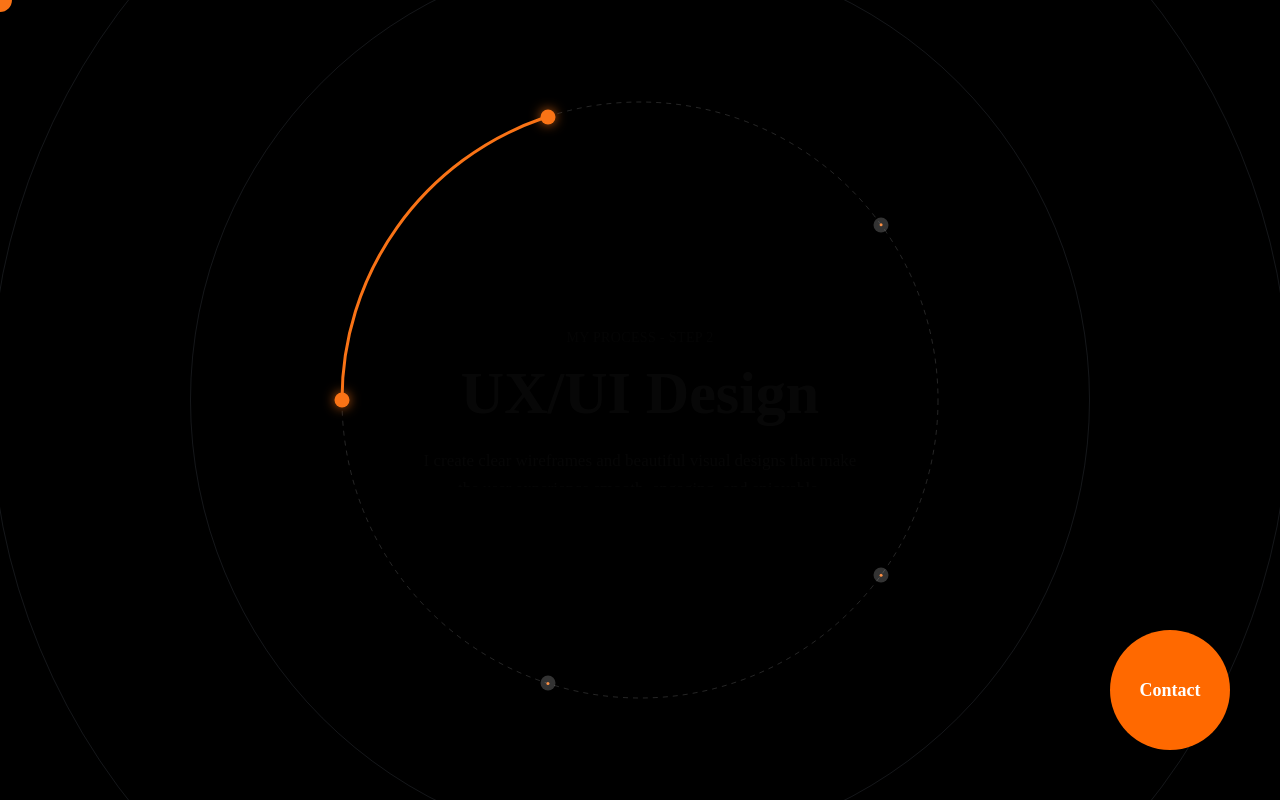
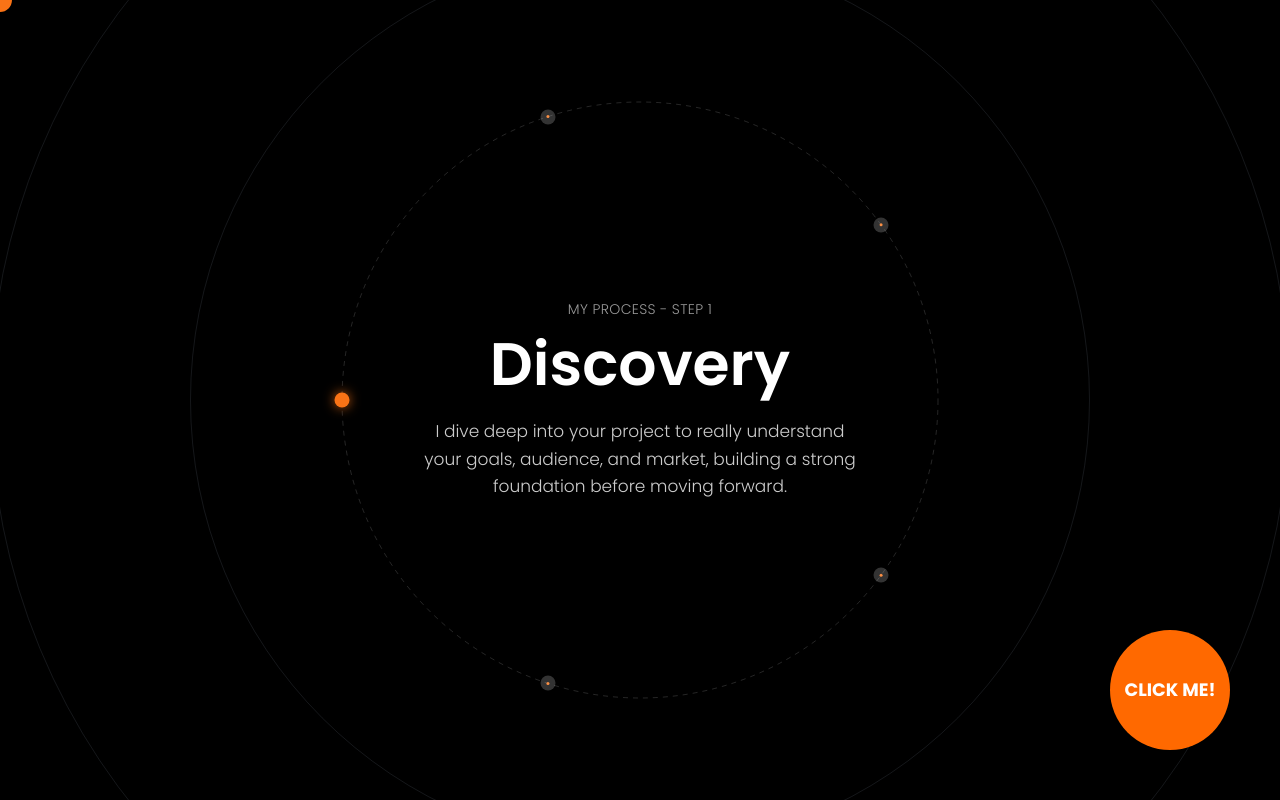
Before and after one commit to caiolucasbittencourt/portfolio2, a Next.js app: page / in a window 1280 px wide. Shown: the top 800 px of the page. Built offline with nearby package versions, Linux system fonts and the light colour scheme.

Commit message:
feat(ui): refine component animations and content

```diff
--- a/app/globals.css
+++ b/app/globals.css
@@ -1,7 +1,10 @@
+@import url('https://fonts.googleapis.com/css2?family=Poppins:wght@300;400;600;700&display=swap');
+
 @import "tailwindcss";
 
 body {
   cursor: none;
+  font-family: 'Poppins', sans-serif;
 }
 
 a,
--- a/components/ContactButton.tsx
+++ b/components/ContactButton.tsx
@@ -14,7 +14,7 @@ export default function ContactButton({ onClick }: { onClick: () => void }) {
       exit={{ scale: 0, opacity: 0 }}
       transition={{ duration: 0.3, type: "spring", stiffness: 300, damping: 20 }}
     >
-      Contact
+      CLICK ME!
     </motion.div>
   );
 }
--- a/components/ContactOverlay.tsx
+++ b/components/ContactOverlay.tsx
@@ -1,6 +1,7 @@
 "use client";
 
 import { motion, Variants } from "framer-motion";
+import { useState, useEffect } from "react";
 
 const overlayVariants: Variants = {
   hidden: {
@@ -18,54 +19,107 @@ const contentVariants: Variants = {
   visible: {
     opacity: 1,
     transition: {
-      delayChildren: 0.5,
-      staggerChildren: 0.3,
+      delayChildren: 1.2,
     },
   },
 };
 
-const itemVariants: Variants = {
-  hidden: { opacity: 0, y: 15, scale: 0.98 },
+const paragraphVariants: Variants = {
+  hidden: {
+    opacity: 0,
+  },
   visible: {
     opacity: 1,
-    y: 0,
-    scale: 1,
-    transition: { duration: 0.8, ease: [0.86, 0, 0.07, 1] as const },
+    transition: {
+      duration: 2.5,
+      ease: "easeOut",
+    },
   },
 };
 
 export default function ContactOverlay({ onClose }: { onClose: () => void }) {
+  const originalTitle = "Hello, I'm Caio.";
+
+  const [typedTitle, setTypedTitle] = useState("");
+  const [blinkingEmoticon, setBlinkingEmoticon] = useState(";) ");
+  const [isTypingComplete, setIsTypingComplete] = useState(false);
+
+  useEffect(() => {
+    if (typedTitle.length < originalTitle.length) {
+      const timeout = setTimeout(() => {
+        setTypedTitle(originalTitle.slice(0, typedTitle.length + 1));
+      }, 120);
+      return () => clearTimeout(timeout);
+    } else {
+      setIsTypingComplete(true);
+    }
+  }, [typedTitle]);
+
+  useEffect(() => {
+    if (isTypingComplete) {
+      const interval = setInterval(() => {
+        setBlinkingEmoticon((prev) => (prev === ";) " ? ":) " : ";) "));
+      }, 800);
+      return () => clearInterval(interval);
+    }
+  }, [isTypingComplete]);
+
+  const linkStyles =
+    "font-semibold relative inline-block text-black transition-colors duration-900 hover:text-black " +
+    "after:content-[''] after:absolute after:bottom-[-2px] after:left-0 after:h-[1px] after:w-full " +
+    "after:bg-black after:origin-left after:scale-x-0 hover:after:scale-x-100 " +
+    "after:transition-transform after:duration-900 after:ease-out " +
+    "!cursor-none";
+
   return (
     <motion.div
       onClick={onClose}
-      className="fixed inset-0 bg-orange-500 z-40 flex justify-center items-center flex-col p-8 overflow-y-auto cursor-pointer"
-      variants={overlayVariants} // Agora está corretamente tipado
+      className="fixed inset-0 bg-orange-500 z-40 flex justify-center items-center flex-col p-8 overflow-y-auto"
+      variants={overlayVariants}
       initial="hidden"
       animate="visible"
       exit="hidden"
     >
       <motion.div
         onClick={(e) => e.stopPropagation()}
-        className="text-center text-white max-w-4xl cursor-default"
+        className="text-left text-black max-w-4xl w-full cursor-none"
         variants={contentVariants}
         initial="hidden"
         animate="visible"
         exit="hidden"
       >
-        <motion.h1 variants={itemVariants} className="text-5xl md:text-7xl font-bold mb-4">
-          Vamos Conversar.
-        </motion.h1>
-        <motion.p variants={itemVariants} className="text-lg md:text-2xl mb-4 font-light">
-          Estou sempre aberto a novos desafios e colaborações. Se você tem um projeto em mente, uma ideia para discutir ou apenas quer dizer olá, sinta-se à vontade para me contatar.
+        <h1 className="text-5xl md:text-7xl font-bold mb-4">
+          <span>{typedTitle}</span>
+          {!isTypingComplete && <span className="animate-ping">|</span>}
+          {isTypingComplete && <span> {blinkingEmoticon}</span>}
+        </h1>
+
+        <motion.p
+          initial="hidden"
+          animate={isTypingComplete ? "visible" : "hidden"}
+          variants={paragraphVariants}
+          className="text-lg md:text-2xl font-light"
+        >
+          I'm a front-end developer and UX/UI designer specializing in building dynamic and beautiful web applications. My toolkit is centered around{" "}
+          <strong className="font-semibold text-black/90">React</strong> and its powerful framework,{" "}
+          <strong className="font-semibold text-black/90">Next.js</strong>. I write robust, scalable code with{" "}
+          <strong className="font-semibold text-black/90">TypeScript</strong> and design pixel-perfect, responsive layouts using{" "}
+          <strong className="font-semibold text-black/90">Tailwind CSS</strong>. While my focus is on the front-end, I'm also comfortable using{" "}
+          <strong className="font-semibold text-black/90">Node.js</strong> for server-side logic. You can see my work on{" "}
+          <a href="https://github.com/caiolucasbittencourt" target="_blank" rel="noopener noreferrer" className={linkStyles}>
+            GitHub
+          </a>
+          , connect with me on{" "}
+          <a href="https://www.linkedin.com/in/caiolucasbittencourt/" target="_blank" rel="noopener noreferrer" className={linkStyles}>
+            LinkedIn
+          </a>
+          , or reach out directly via{" "}
+          <a href="mailto:caiolucasbittencourt@hotmail.com" className={linkStyles}>
+            e-mail
+          </a>
+          .
         </motion.p>
-        <motion.p variants={itemVariants} className="text-lg md:text-2xl mb-8 font-light">
-          Acredito que uma boa comunicação é a chave para o sucesso. Vamos criar algo incrível juntos.
-        </motion.p>
-        <motion.div variants={itemVariants} className="text-xl md:text-3xl font-semibold">
-          <a href="mailto:caio.bittencourt.dev@gmail.com" className="hover:underline">
-            caio.bittencourt.dev@gmail.com
-          </a>
-        </motion.div>
+
       </motion.div>
     </motion.div>
   );
--- a/components/ProcessCircle.tsx
+++ b/components/ProcessCircle.tsx
@@ -7,14 +7,44 @@ const CENTER = 300;
 const RADIUS = 298;
 
 const stepsData = [
-    { angle: -90, title: "Discovery", description: "I dive deep into your project to really understand your goals, audience, and market, building a strong foundation before moving forward." },
-    { angle: -18, title: "UX/UI Design", description: "I create clear wireframes and beautiful visual designs that make the user experience smooth, engaging, and enjoyable." },
-    { angle: 54, title: "Development", description: "I bring the designs to life with clean, efficient code, making sure everything runs fast and looks great on any device." },
-    { angle: 126, title: "Testing & QA", description: "I carefully test everything on multiple devices to make sure it all works perfectly and runs without bugs." },
-    { angle: 198, title: "Deployment", description: "I take care of the launch process and provide ongoing support to keep things running smoothly over time." },
+  {
+    angle: -90,
+    title: "Discovery",
+    description:
+      "I dive deep into your project to really understand your goals, audience, and market, building a strong foundation before moving forward.",
+  },
+  {
+    angle: -18,
+    title: "UX/UI Design",
+    description:
+      "I create clear wireframes and beautiful visual designs that make the user experience smooth, engaging, and enjoyable.",
+  },
+  {
+    angle: 54,
+    title: "Development",
+    description:
+      "I bring the designs to life with clean, efficient code, making sure everything runs fast and looks great on any device.",
+  },
+  {
+    angle: 126,
+    title: "Testing & QA",
+    description:
+      "I carefully test everything on multiple devices to make sure it all works perfectly and runs without bugs.",
+  },
+  {
+    angle: 198,
+    title: "Deployment",
+    description:
+      "I take care of the launch process and provide ongoing support to keep things running smoothly over time.",
+  },
 ];
 
-function polarToCartesian(centerX: number, centerY: number, radius: number, angleInDegrees: number) {
+function polarToCartesian(
+  centerX: number,
+  centerY: number,
+  radius: number,
+  angleInDegrees: number
+) {
   const angleInRadians = ((angleInDegrees - 90) * Math.PI) / 180.0;
   return {
     x: centerX + radius * Math.cos(angleInRadians),
@@ -22,7 +52,13 @@ function polarToCartesian(centerX: number, centerY: number, radius: number, angl
   };
 }
 
-function describeArc(x: number, y: number, radius: number, startAngle: number, endAngle: number) {
+function describeArc(
+  x: number,
+  y: number,
+  radius: number,
+  startAngle: number,
+  endAngle: number
+) {
   if (endAngle < startAngle) {
     endAngle += 360;
   }
@@ -47,7 +83,7 @@ export default function ProcessCircle() {
           return prev + 1;
         }
       });
-    }, 2000);
+    }, 4500);
     return () => clearInterval(interval);
   }, []);
 
@@ -57,22 +93,42 @@ export default function ProcessCircle() {
 
   return (
     <div className="relative w-[90vw] h-[90vw] md:w-[600px] md:h-[600px] flex justify-center items-center">
-      <svg className="absolute" width="100%" height="100%" viewBox="0 0 600 600" style={{ overflow: 'visible' }}>
+      <svg
+        className="absolute"
+        width="100%"
+        height="100%"
+        viewBox="0 0 600 600"
+        style={{ overflow: "visible" }}
+      >
         <circle
-          strokeWidth="1" stroke="rgba(255,255,255,0.15)" strokeDasharray="5 5" fill="transparent"
-          r={RADIUS} cx={CENTER} cy={CENTER}
+          strokeWidth="1"
+          stroke="rgba(255,255,255,0.15)"
+          strokeDasharray="5 5"
+          fill="transparent"
+          r={RADIUS}
+          cx={CENTER}
+          cy={CENTER}
         />
         {stepsData.map((_, index) => {
           const startAngle = stepsData[index].angle;
-          const endAngle = stepsData[index + 1] ? stepsData[index + 1].angle : stepsData[0].angle;
+          const endAngle = stepsData[index + 1]
+            ? stepsData[index + 1].angle
+            : stepsData[0].angle;
           return (
             <motion.path
               key={index}
               d={describeArc(CENTER, CENTER, RADIUS, startAngle, endAngle)}
-              fill="none" stroke="#f97316" strokeWidth="3" strokeLinecap="round"
+              fill="none"
+              stroke="#f97316"
+              strokeWidth="3"
+              strokeLinecap="round"
               initial={{ pathLength: 0 }}
               animate={{ pathLength: index < currentStepIndex ? 1 : 0 }}
-              transition={isResetting ? { duration: 0.4, ease: "easeOut" } : smoothTransition}
+              transition={
+                isResetting
+                  ? { duration: 0.4, ease: "easeOut" }
+                  : smoothTransition
+              }
             />
           );
         })}
@@ -82,11 +138,18 @@ export default function ProcessCircle() {
           const { x, y } = polarToCartesian(CENTER, CENTER, RADIUS, s.angle);
           return (
             <motion.div
-              key={index} className="absolute w-[15px] h-[15px] rounded-full"
-              style={{ left: x, top: y, x: '-50%', y: '-50%' }}
+              key={index}
+              className="absolute w-[15px] h-[15px] rounded-full"
+              style={{ left: x, top: y, x: "-50%", y: "-50%" }}
               animate={{
-                backgroundColor: index <= currentStepIndex ? '#f97316' : 'rgba(255, 255, 255, 0.2)',
-                boxShadow: index <= currentStepIndex ? '0 0 12px rgba(249,115,22,0.8)' : 'none',
+                backgroundColor:
+                  index <= currentStepIndex
+                    ? "#f97316"
+                    : "rgba(255, 255, 255, 0.2)",
+                boxShadow:
+                  index <= currentStepIndex
+                    ? "0 0 12px rgba(249,115,22,0.8)"
+                    : "none",
               }}
               transition={{ duration: 0.5, ease: "easeOut" }}
             />
```
